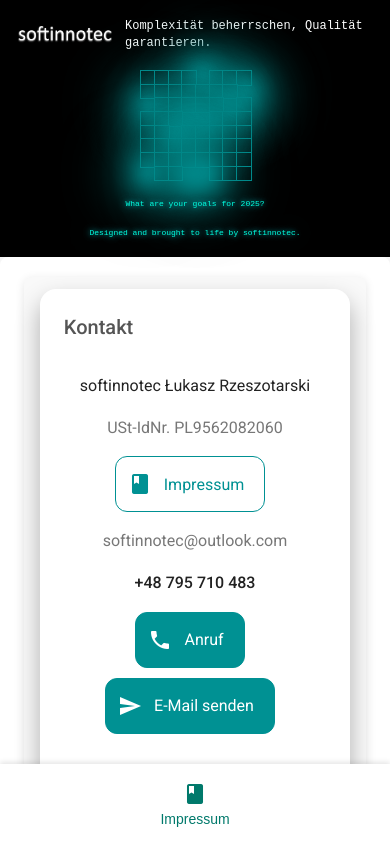
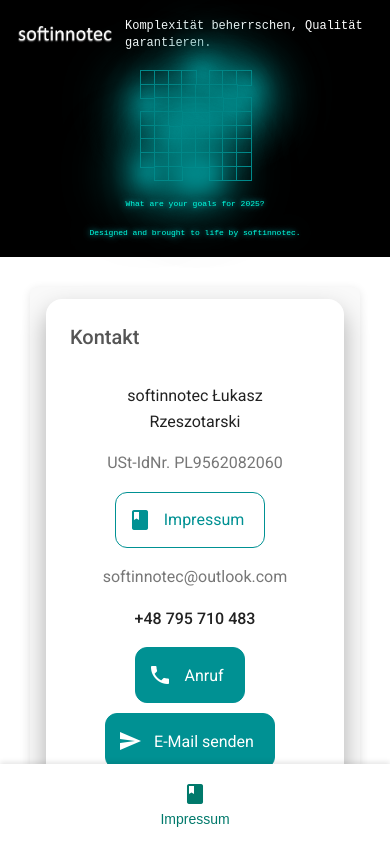
Before and after one commit to sievemaker/softinnotec-webpage-app, an Angular app: page / in a window 390 px wide. Built offline with nearby package versions, Linux system fonts and the light colour scheme.

Commit message:
layout while loading fix

```diff
--- a/src/app/app.component.css
+++ b/src/app/app.component.css
@@ -1,18 +1,13 @@
 .main-content {
-  height: 100%;
+  height: 100vh;
   display: flex;
   flex-direction: column;
   box-sizing: border-box;
   overflow-y: auto;
-  background-color: #f5f5f5;
+  background-color: white;
   padding-bottom: 80px;
 }
-.main-content app-footer {
-  position: relative;
-  width: 100%;
-}
-
-.content {
+.main-content .content {
   flex: 1;
   width: 100%;
   max-width: 1100px;
@@ -22,24 +17,34 @@
   border-radius: 8px;
   box-sizing: border-box;
 }
-.content app-card-grid {
+.main-content .content app-card-grid {
   width: 100%;
   display: flex;
   flex-wrap: wrap;
   gap: 10px;
 }
-
-.interactive-app-banner {
+.main-content .interactive-app-banner {
   border-radius: 0;
   background-color: black;
 }
 
-@media (max-width: 600px) {
+app-footer {
+  position: relative;
+  width: 100%;
+  box-sizing: border-box;
+  background-color: #333;
+  text-align: center;
+  margin-top: auto;
+}
+
+@media (max-width: 812px) {
   .main-content {
-    padding-bottom: 60px;
+    padding-bottom: 150px;
   }
-  .content {
-    padding: 10px;
+}
+@media (max-width: 375px) {
+  .main-content {
+    padding-bottom: 150px;
   }
 }
 
--- a/src/app/app.component.sass
+++ b/src/app/app.component.sass
@@ -1,45 +1,49 @@
 // Main content container
 .main-content
-  height: 100%               // Occupy the full height of the viewport
-  display: flex              // Enable flexbox layout
-  flex-direction: column     // Arrange child elements vertically
-  box-sizing: border-box     // Include padding and border in size calculations
-  overflow-y: auto           // Enable scrolling in this container
-  background-color: #f5f5f5  // Set background color for the entire page
-  padding-bottom: 80px       // Leave space for the footer
+  height: 100vh               // Occupy the full height of the viewport
+  display: flex               // Enable flexbox layout
+  flex-direction: column      // Arrange child elements vertically
+  box-sizing: border-box      // Include padding and border in size calculations
+  overflow-y: auto            // Enable vertical scrolling
+  background-color: white   // Set background color for the entire page
+  padding-bottom: 80px        // Leave space for the footer
 
-  // Footer
-  app-footer
-    position: relative       // Ensure footer stays in the document flow
-    width: 100%
+  // Content container that holds the cards
+  .content
+    flex: 1                   // Allow the content to grow and fill remaining space
+    width: 100%               // Full width of the parent
+    max-width: 1100px         // Restrict content width for larger screens
+    margin: 0 auto            // Center content horizontally
+    padding: 20px             // Add padding for spacing
+    background-color: white   // Background color for the content
+    border-radius: 8px        // Rounded corners for styling
+    box-sizing: border-box    // Include padding and borders in size calculations
 
-// Content container that holds the cards
-.content
-  flex: 1                    // Allow the content to grow and fill remaining space
-  width: 100%                // Full width of the parent
-  max-width: 1100px          // Restrict content width for larger screens
-  margin: 0 auto             // Center content horizontally
-  padding: 20px              // Add padding for spacing
-  background-color: white    // Background color for the content
-  border-radius: 8px         // Rounded corners for styling
-  box-sizing: border-box     // Include padding and borders in size calculations
+    // Ensure proper handling of child components (cards)
+    app-card-grid
+      width: 100%             // Ensure grid fills the available width
+      display: flex           // Flexbox for cards
+      flex-wrap: wrap         // Allow items to wrap onto new lines
+      gap: 10px               // Adjust spacing between child elements
 
-  // Ensure proper handling of child components (cards)
-  app-card-grid
-    width: 100%              // Ensure grid fills the available width
-    display: flex            // Flexbox for cards
-    flex-wrap: wrap          // Allow items to wrap onto new lines
-    gap: 10px                // Adjust spacing between child elements
+  // Interactive banner styling
+  .interactive-app-banner
+    border-radius: 0
+    background-color: black
 
-// Interactive banner styling
-.interactive-app-banner
-  border-radius: 0
-  background-color: black
+// Footer styling
+app-footer
+  position: relative         // Ensure footer stays in the document flow
+  width: 100%                // Full width of the footer
+  box-sizing: border-box     // Include padding in width calculations
+  background-color: #333     // Dark footer background color
+  text-align: center         // Center the footer content
+  margin-top: auto            // Ensure footer stays at the bottom of the page
 
-// Responsive layout for smaller screens (mobile)
-@media (max-width: 600px)
+@media (max-width: 812px)  // For iPhone 13 Mini in landscape mode and other tablets
   .main-content
-    padding-bottom: 60px    // Adjust padding for smaller screens
+    padding-bottom: 150px  // Adjust padding for tablets and larger mobile screens
 
-  .content
-    padding: 10px           // Adjust padding for mobile view
+@media (max-width: 375px)  // For iPhone 13 Mini in portrait mode
+  .main-content
+    padding-bottom: 150px  // Larger padding for mobile devices
```
Also changed, not shown: 1 other file (tests, documents, lock files or other folders).
